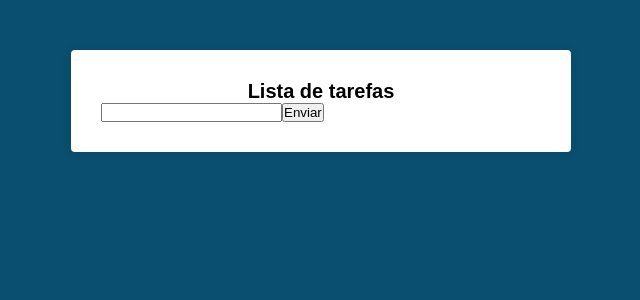
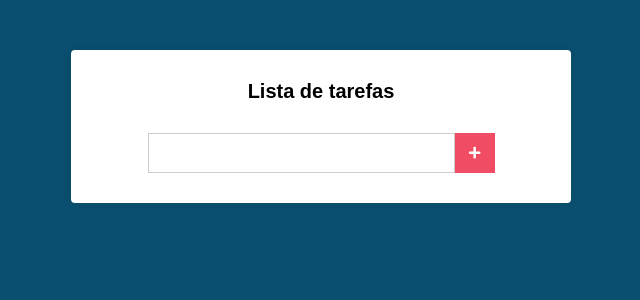
Before and after one commit to rafarafael/listaTarefasReact, a React (Create React App) app: page / in a window 1280 px wide. Shown: the top 300 px of the page, without its empty margins (319-959 px from the left). Built offline with nearby package versions, Linux system fonts and the light colour scheme.

Commit message:
form style

```diff
--- a/package.json
+++ b/package.json
@@ -9,6 +9,7 @@
     "@testing-library/user-event": "^12.8.3",
     "react": "^17.0.2",
     "react-dom": "^17.0.2",
+    "react-icons": "^4.2.0",
     "react-scripts": "4.0.3",
     "web-vitals": "^1.1.2"
   },
--- a/src/components/Main.css
+++ b/src/components/Main.css
@@ -11,3 +11,28 @@
   font-size: 20px;
   text-align: center;
 }
+
+.form {
+  margin-top: 30px;
+  display: flex;
+  align-items: center;
+  justify-content: center;
+}
+
+.form input[type="text"] {
+  height: 40px;
+  padding: 0 20px;
+  font-size: 20px;
+  border: 1px solid #ccc;
+}
+
+.form button[type="submit"] {
+  border: none;
+  height: 40px;
+  width: 40px;
+  background: #f04c64;
+  color: #fff;
+  display: flex;
+  align-items: center;
+  justify-content: center;
+}
--- a/src/components/Main.js
+++ b/src/components/Main.js
@@ -1,4 +1,7 @@
 import React, { Component } from 'react';
+
+// Form
+import { FaPlus } from 'react-icons/fa';
 
 import './Main.css';
 
@@ -20,9 +23,15 @@
       <div className="main">
         <h1>Lista de tarefas</h1>
 
-        <form action="#">
-          <input onChange={this.handleChange} type="text" />
-          <button type="submit">Enviar</button>
+        <form action="#" className="form">
+          <input
+            onChange={this.handleChange}
+            type="text"
+            value={novaTarefa}
+          />
+          <button type="submit">
+            <FaPlus />
+          </button>
         </form>
       </div>
     );
```
Also changed, not shown: 1 other file (tests, documents, lock files or other folders).
